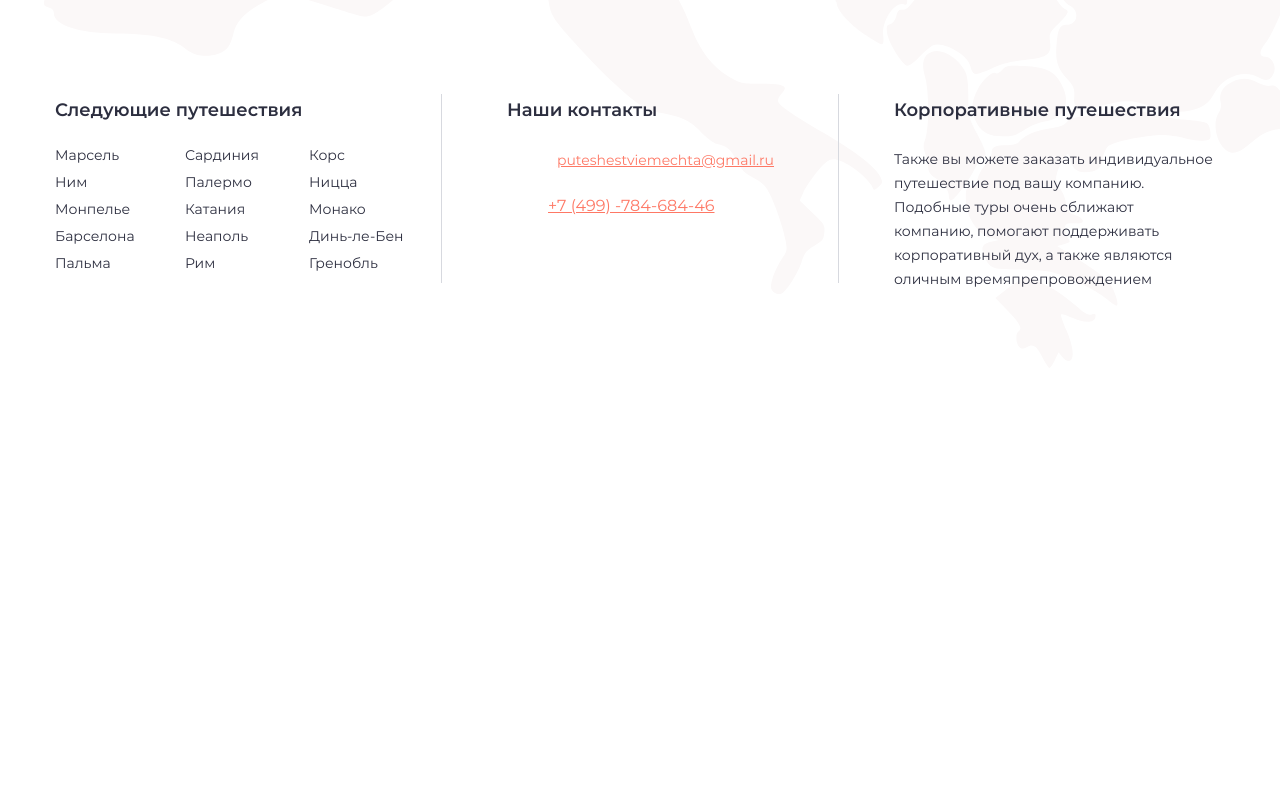
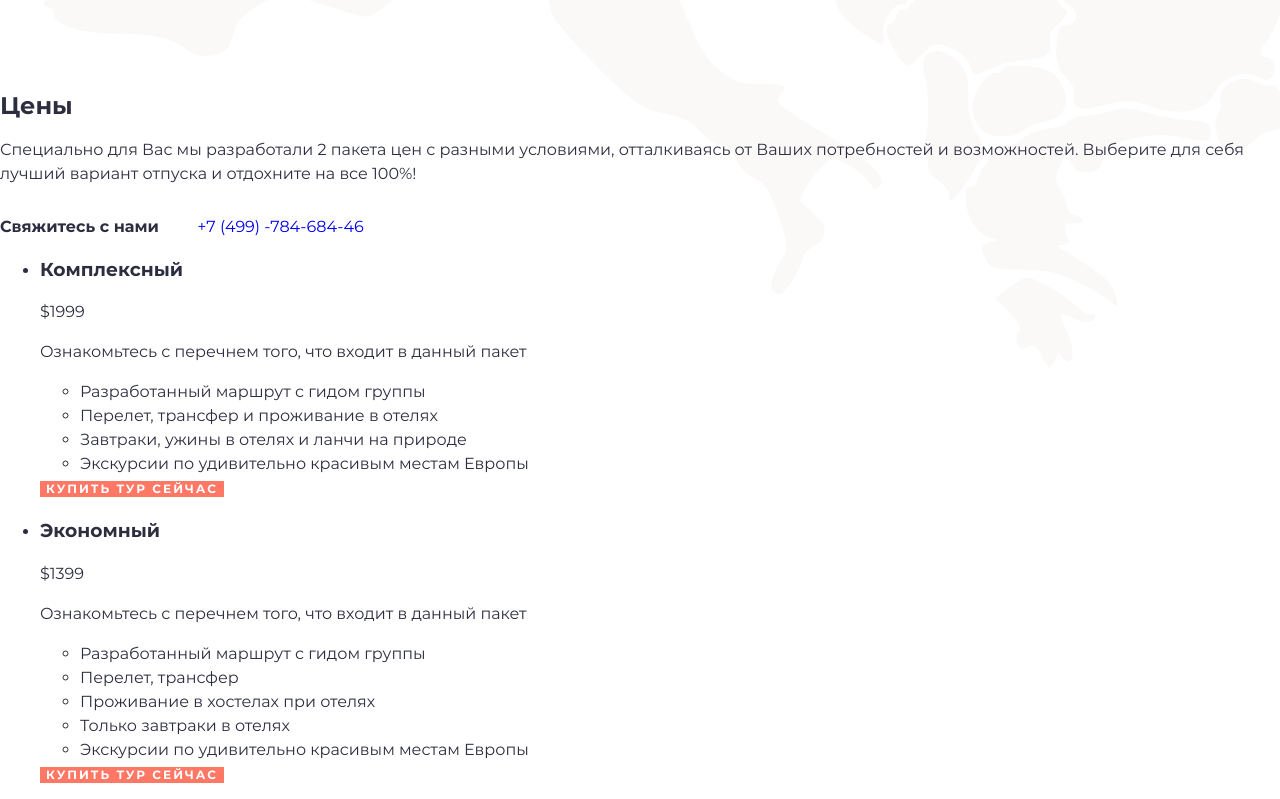
Before and after one commit to faleen88/Fukina_way, a website: page source/index.html in a window 1280 px wide. Shown: the part 3420-4219 px from the top of the page. Before the commit the page ends 3788 px from the top, so only its background shows below. Drawn offline with nearby package versions, Linux system fonts and the light colour scheme; files that its build step writes are made by us from their sources; files whose address does not match are found by name.

Commit message:
Добавляет разметку блока "Цены"

```diff
--- a/source/index.html
+++ b/source/index.html
@@ -247,6 +247,51 @@
           </ul>
         </div>
       </section>
+
+      <section class="priсe">
+        <div class="priсe__container">
+          <div class="price__description">
+            <h2 class="price__title">Цены</h2>
+            <p class="price__text">Специально для Вас  мы разработали 2 пакета цен с разными условиями, отталкиваясь от Ваших потребностей и возможностей. Выберите для себя лучший вариант отпуска и отдохните на все 100%!</p>
+            <div class="price__contacts">
+              <b class="price__contacts-text">Свяжитесь с нами</b>
+              <a class="price__link" href="tel:+749978468446" aria-label="Телефон для связи +7 (499) -784-684-46">
+                <svg class="price__icon" width="30" height="30">
+                  <use xlink:href="img/sprite.svg#phone"></use>
+                </svg>
+                +7 (499) -784-684-46
+              </a>
+            </div>
+          </div>
+          <ul class="price__list">
+            <li class="price__item item-price">
+              <h3 class="item-price__title">Комплексный</h3>
+              <span class="item-price__cost">$1999</span>
+              <p class="item-price__text">Ознакомьтесь с перечнем того, что входит в данный пакет</p>
+              <ul class="item-price__list">
+                <li class="item-price__item">Разработанный маршрут с гидом группы</li>
+                <li class="item-price__item">Перелет, трансфер и проживание в отелях</li>
+                <li class="item-price__item">Завтраки, ужины в отелях и ланчи на природе</li>
+                <li class="item-price__item">Экскурсии по удивительно красивым местам Европы</li>
+              </ul>
+              <button class="item-price__button button">купить тур сейчас</button>
+            </li>
+            <li class="price__item item-price">
+              <h3 class="item-price__title">Экономный</h3>
+              <span class="item-price__cost">$1399</span>
+              <p class="item-price__text">Ознакомьтесь с перечнем того, что входит в данный пакет</p>
+              <ul class="item-price__list">
+                <li class="item-price__item">Разработанный маршрут с гидом группы</li>
+                <li class="item-price__item">Перелет, трансфер</li>
+                <li class="item-price__item">Проживание в хостелах при отелях</li>
+                <li class="item-price__item">Только завтраки в отелях</li>
+                <li class="item-price__item">Экскурсии по удивительно красивым местам Европы</li>
+              </ul>
+              <button class="item-price__button button">купить тур сейчас</button>
+            </li>
+          </ul>
+        </div>
+      </section>
     </main>
 
     <footer class="main-footer container">
```
